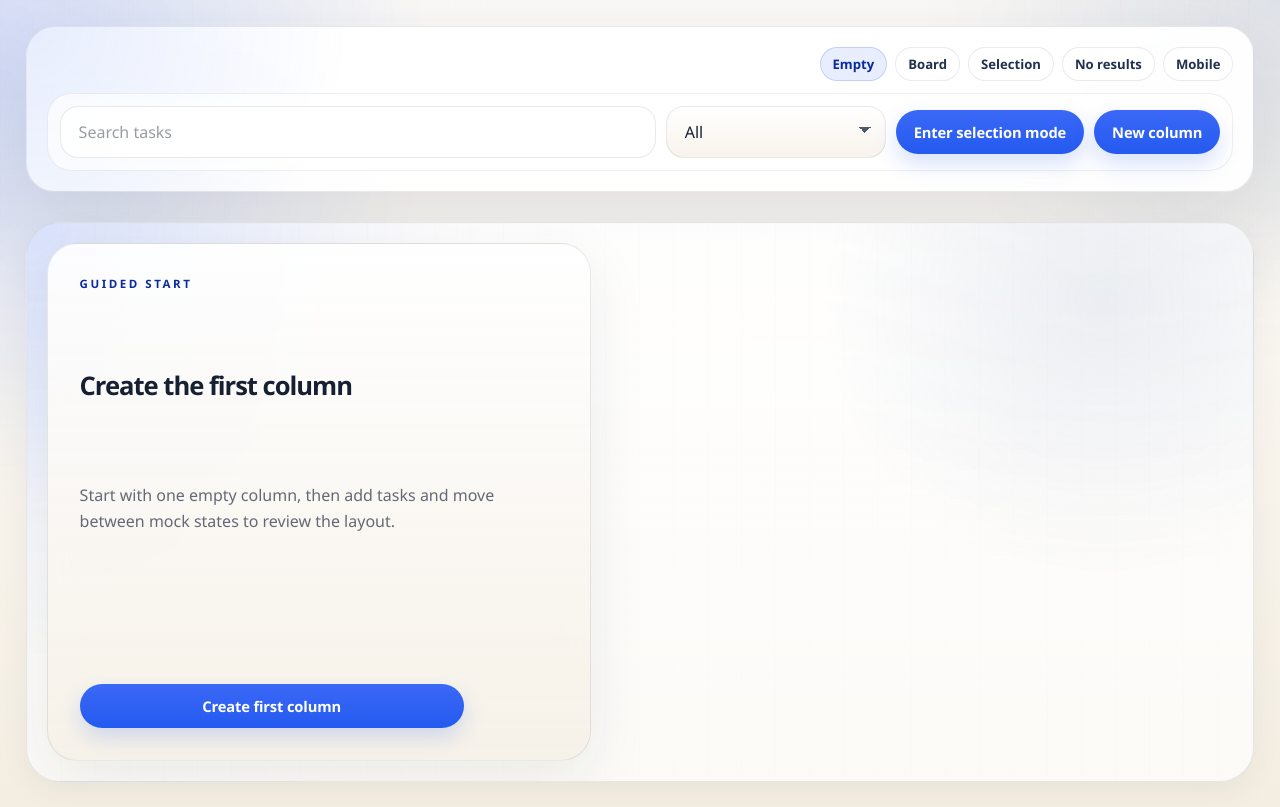
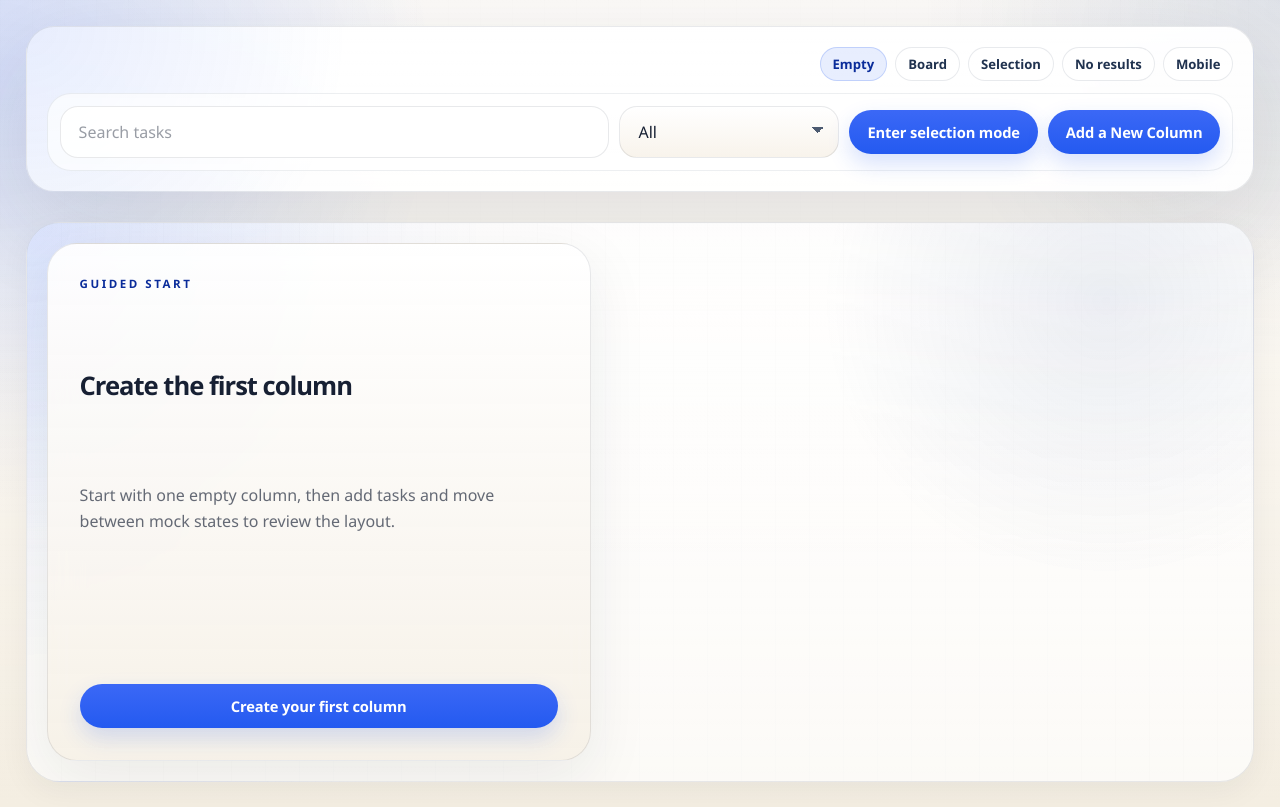
Before and after one commit to RubenTerzian/RecMan-TO-DO-app, a React (Vite) app: page / in a window 1280 px wide. Built offline with nearby package versions, Linux system fonts and the light colour scheme.

Commit message:
Moved create column btn to the shared folder

```diff
--- /dev/null
+++ b/src/components/shared/CreateColumnButton/CreateColumnButton.module.css
@@ -0,0 +1,5 @@
+.createColumnButton {
+  justify-self: stretch;
+  width: 100%;
+  margin-top: auto;
+}
--- /dev/null
+++ b/src/components/shared/CreateColumnButton/index.tsx
@@ -0,0 +1,28 @@
+import type { ButtonHTMLAttributes } from "react";
+import { Button } from "@/components/atoms/Button";
+import { clsx } from "@/utils/clsx";
+import styles from "./CreateColumnButton.module.css";
+
+type CreateColumnButtonProps = Omit<
+  ButtonHTMLAttributes<HTMLButtonElement>,
+  "children"
+> & {
+  label?: string;
+};
+
+export function CreateColumnButton({
+  className,
+  label = "Add a New Column",
+  type = "button",
+  ...props
+}: CreateColumnButtonProps) {
+  return (
+    <Button
+      className={clsx(styles.createColumnButton, className)}
+      type={type}
+      {...props}
+    >
+      {label}
+    </Button>
+  );
+}
--- a/src/features/Board/Board.module.css
+++ b/src/features/Board/Board.module.css
@@ -136,7 +136,6 @@
 }
 
 .createColumnButton {
-  justify-self: start;
   margin-top: 4px;
 }
 
--- a/src/features/Board/components/EmptyBoardState/EmptyBoardState.module.css
+++ b/src/features/Board/components/EmptyBoardState/EmptyBoardState.module.css
@@ -38,12 +38,6 @@
   line-height: 1.65;
 }
 
-.cta {
-  justify-self: stretch;
-  width: min(100%, 24rem);
-  margin-top: auto;
-}
-
 @media (max-width: 480px) {
   .cta {
     width: 100%;
--- a/src/features/Board/components/EmptyBoardState/index.tsx
+++ b/src/features/Board/components/EmptyBoardState/index.tsx
@@ -1,5 +1,5 @@
+import { CreateColumnButton } from "@/components/shared/CreateColumnButton";
 import styles from "./EmptyBoardState.module.css";
-import { Button } from "@/components/atoms/Button";
 
 export function EmptyBoardState() {
   return (
@@ -10,9 +10,9 @@ export function EmptyBoardState() {
         Start with one empty column, then add tasks and move between mock states
         to review the layout.
       </p>
-      <Button className={styles.cta} data-testid="create-first-column-cta">
-        Create first column
-      </Button>
+      <CreateColumnButton
+        label="Create your first column"
+      />
     </div>
   );
 }
--- a/src/features/Board/index.tsx
+++ b/src/features/Board/index.tsx
@@ -1,4 +1,4 @@
-import { Button } from "@/components/atoms/Button";
+import { CreateColumnButton } from "@/components/shared/CreateColumnButton";
 import { clsx } from "@/utils/clsx";
 import type { MockBoardState } from "@/app/mockScreens";
 import { useColumnActions } from "@/features/Column/hooks/useColumnActions";
@@ -68,13 +68,11 @@ export function Board({ board }: BoardProps) {
                       Add another lane to the board for new work, handoffs, or
                       done items.
                     </p>
-                    <Button
+                    <CreateColumnButton
                       className={styles.createColumnButton}
                       data-testid="create-column-button"
                       onClick={createColumn}
-                    >
-                      New column
-                    </Button>
+                    />
                   </section>
                 ) : null}
               </div>
--- a/src/features/TopBar/components/CreateColumnButton/CreateColumnButton.module.css
+++ /dev/null
@@ -1,3 +0,0 @@
-.createColumnButton {
-  justify-self: start;
-}
--- a/src/features/TopBar/components/CreateColumnButton/index.tsx
+++ /dev/null
@@ -1,18 +0,0 @@
-import { Button } from "@/components/atoms/Button";
-import styles from "./CreateColumnButton.module.css";
-
-type CreateColumnButtonProps = {
-  onClick: () => void;
-};
-
-export function CreateColumnButton({ onClick }: CreateColumnButtonProps) {
-  return (
-    <Button
-      className={styles.createColumnButton}
-      data-testid="topbar-create-column-button"
-      onClick={onClick}
-    >
-      New column
-    </Button>
-  );
-}
--- a/src/features/TopBar/index.tsx
+++ b/src/features/TopBar/index.tsx
@@ -1,7 +1,7 @@
 import { MOCK_SCREEN_OPTIONS, type MockScreenId } from "@/app/mockScreens";
+import { CreateColumnButton } from "@/components/shared/CreateColumnButton";
 import styles from "./TopBar.module.css";
 import { useColumnActions } from "@/features/Column/hooks/useColumnActions";
-import { CreateColumnButton } from "@/features/TopBar/components/CreateColumnButton";
 import { SearchInput } from "@/features/TopBar/components/SearchInput";
 import { FilterControls } from "@/features/TopBar/components/FilterControls";
 import { SelectionModeToggle } from "@/features/TopBar/components/SelectionModeToggle";
```
